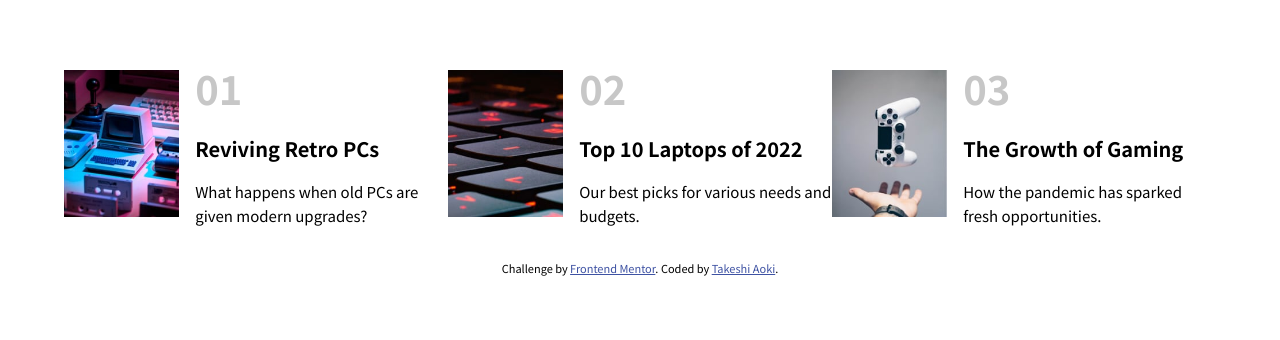
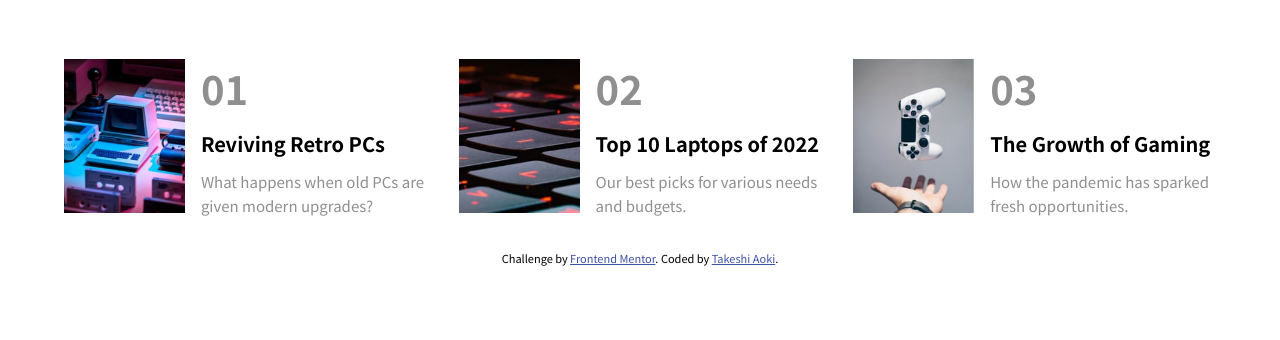
Before and after one commit to Takeshi-619/html-challenges, a plain HTML site: page news-homepage-main/index.html in a window 1280 px wide. Shown: the part 796-1136 px from the top of the page. Drawn offline with Linux system fonts and the light colour scheme.

Commit message:
blash up

```diff
--- a/news-homepage-main/index.html
+++ b/news-homepage-main/index.html
@@ -67,17 +67,35 @@
       .content-warp:nth-child(2) p {
         margin: 0;
         font-size: 20px;
-        color: #c7c7c7;
+        color: #8f8f8f;
       }
       .content-warp-copy {
         position: relative;
       }
       .content-warp-btn a {
+        display: block;
         position: absolute;
         bottom: 0;
         left: 0;
         padding: 16px 32px;
         background-color: hsl(5, 85%, 63%);
+        color: #fff;
+        text-decoration: none;
+        text-transform: uppercase;
+        font-weight: 700;
+        font-size: 15px;
+        letter-spacing: 0.3rem;
+        margin: 0 auto;
+        transition: 1s;
+      }
+      .content-warp-btn a:hover {
+        transition: 1s;
+        display: block;
+        position: absolute;
+        bottom: 0;
+        left: 0;
+        padding: 16px 32px;
+        background-color: hsl(229, 85%, 63%);
         color: #fff;
         text-decoration: none;
         text-transform: uppercase;
@@ -102,22 +120,30 @@
         color: #fff;
       }
       .new-content-copy {
-        color: #c7c7c7;
+        color: #8f8f8f;
         line-height: 24px;
       }
       .ranking-content {
         margin-top: 64px;
         display: grid;
         grid-template-columns: 1fr 1fr 1fr;
+        column-gap: 32px;
       }
       .ranking-content-warp {
-        display: flex;
-        justify-content: space-between;
+        display: grid;
+        grid-template-columns: 1fr 2fr;
         align-items: center;
       }
-      .ranking-content-warp img {
-        width: 30%;
-        height: unset;
+      .ranking-content-img-box {
+        overflow: hidden;
+      }
+      .ranking-content-img {
+        width: 100%;
+        height: auto;
+      }
+      .ranking-content-img:hover {
+        transform: scale(1.2);
+        transition: 1s;
       }
       .ranking-content-warp-block {
         height: 100%;
@@ -129,15 +155,17 @@
       .ranking-content-warp-block span {
         font-size: 40px;
         font-weight: 700;
-        color: #c7c7c7;
+        color: #8f8f8f;
       }
       .ranking-content-warp-title {
         font-size: 20px;
+        margin: 0;
       }
       .ranking-content-warp-copy {
         margin: 0;
         line-height: 24px;
         font-size: 15px;
+        color: #8f8f8f;
       }
       .attribution {
         margin-top: 32px;
@@ -209,7 +237,12 @@
 
       <div class="ranking-content">
         <div class="ranking-content-warp">
-          <img src="./assets/images/image-retro-pcs.jpg" alt="" />
+          <div class="ranking-content-img-box">
+            <img
+              class="ranking-content-img"
+              src="./assets/images/image-retro-pcs.jpg"
+              alt="" />
+          </div>
           <div class="ranking-content-warp-block">
             <span>01</span>
             <h2 class="ranking-content-warp-title">Reviving Retro PCs</h2>
@@ -219,7 +252,12 @@
           </div>
         </div>
         <div class="ranking-content-warp">
-          <img src="./assets/images/image-top-laptops.jpg" alt="" />
+          <div class="ranking-content-img-box">
+            <img
+              class="ranking-content-img"
+              src="./assets/images/image-top-laptops.jpg"
+              alt="" />
+          </div>
           <div class="ranking-content-warp-block">
             <span>02</span>
             <h2 class="ranking-content-warp-title">Top 10 Laptops of 2022</h2>
@@ -229,7 +267,12 @@
           </div>
         </div>
         <div class="ranking-content-warp">
-          <img src="./assets/images/image-gaming-growth.jpg" alt="" />
+          <div class="ranking-content-img-box">
+            <img
+              class="ranking-content-img"
+              src="./assets/images/image-gaming-growth.jpg"
+              alt="" />
+          </div>
           <div class="ranking-content-warp-block">
             <span>03</span>
             <h2 class="ranking-content-warp-title">The Growth of Gaming</h2>
```
